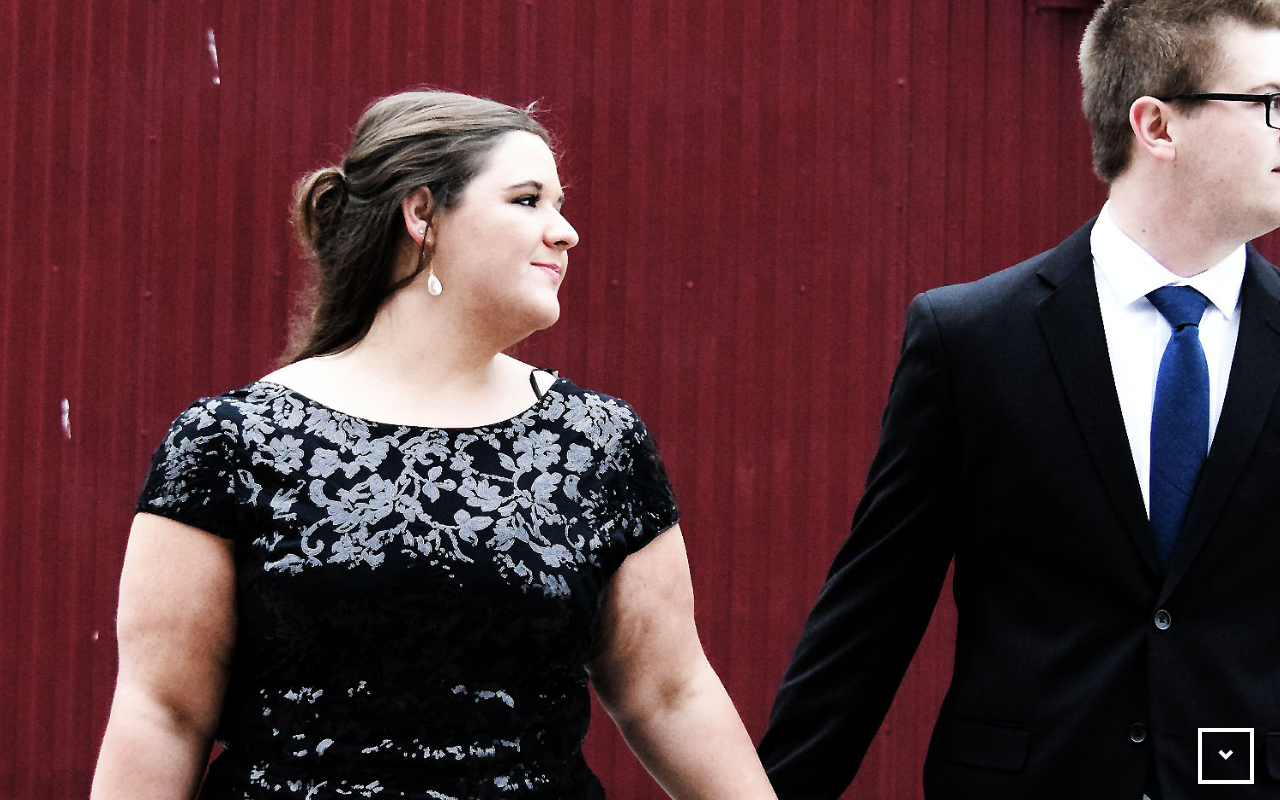
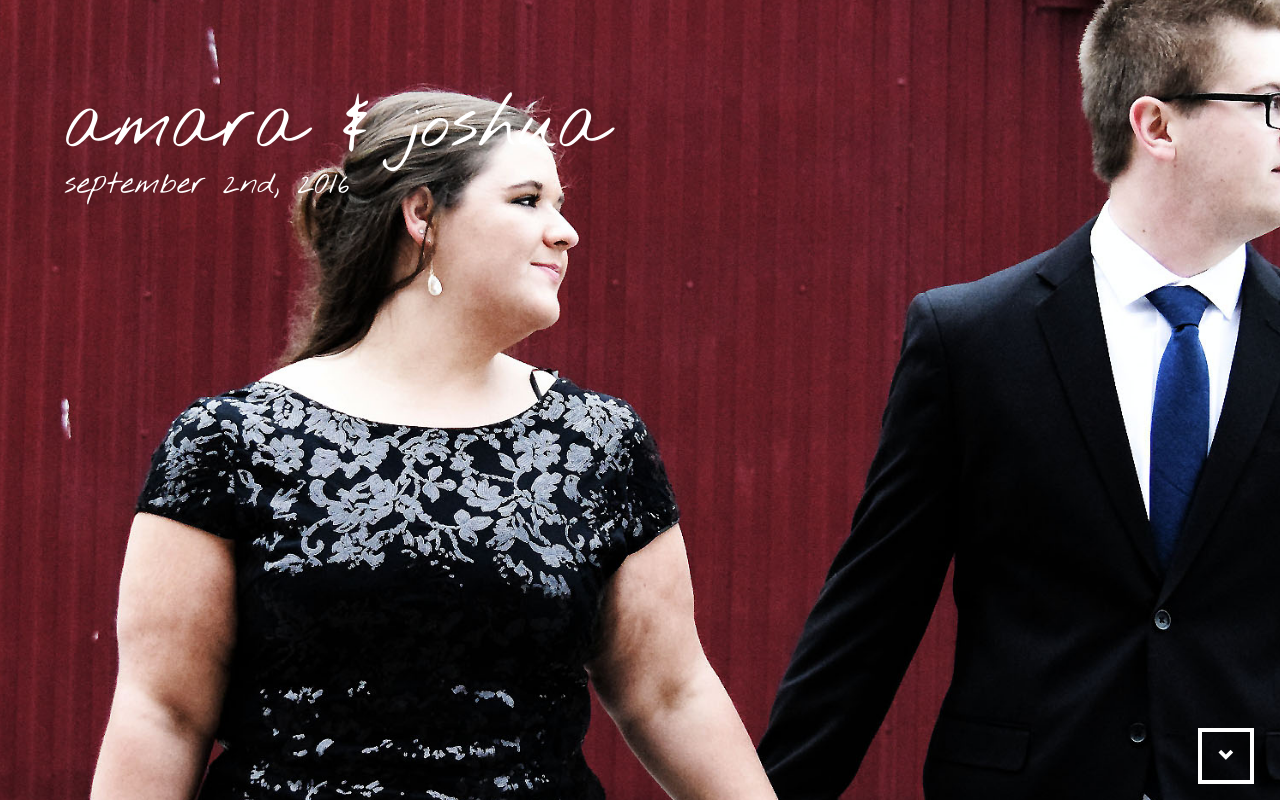
Before and after one commit to jevenson/joshandamara, an Angular app: page / in a window 1280 px wide. Built offline with nearby package versions, Linux system fonts and the light colour scheme.

Commit message:
hero text

```diff
--- a/src/app/app.component.html
+++ b/src/app/app.component.html
@@ -1,17 +1,22 @@
 <parallax-list>
     <parallax-group backgroundClass="hero" identifier="hero">
+        <div class="hero-container">
+            <h1>amara &amp; joshua</h1>
+            <hr/>
+            <h2>september 2nd, 2016</h2>
+        </div>
     </parallax-group>
     <parallax-group identifier="two">
-        <div class="title" (click)="onNextClick('four')">T W O</div>
+        <h1 class="title">T W O</h1>
     </parallax-group>
     <parallax-group backgroundClass="background1" identifier="three">
     </parallax-group>
     <parallax-group  identifier="four">
-        <div class="title">F O U R</div>
+        <h1 class="title">F O U R</h1>
     </parallax-group>
     <parallax-group backgroundClass="background2" identifier="five">
     </parallax-group>
     <parallax-group identifier="six">
-        <div class="title">S I X</div>
+        <h1 class="title">S I X</h1>
     </parallax-group>
 </parallax-list>
--- a/src/app/app.component.less
+++ b/src/app/app.component.less
@@ -11,3 +11,47 @@
     -webkit-text-stroke-color: black;
     font-weight: bolder;
 }
+
+.hero-container {
+    width: 100%;
+    text-align: center;
+    margin-top: 20vh;
+
+    h1 {
+        margin: 0;
+        font-size: 6vh;
+    }
+
+    hr {
+        width: 75vw;
+        border-color: black;
+    }
+
+    h2 {
+        margin: 0;
+        font-size: 4vh;
+    }
+
+    @media (orientation: landscape) {
+        margin-left: 5vw;
+        margin-top: 7vh;
+        color: white;
+        text-align: left;
+
+        @media (max-width: 1660px) {
+            margin-top: 11vh;
+        }
+
+        h1 {
+            font-size: 9vh;
+
+            @media (max-width: 680px) {
+                font-size: 7vh;
+            }
+        }
+
+        hr {
+            display: none;
+        }
+    }
+}
--- a/src/app/parallax/parallax-group.component.ts
+++ b/src/app/parallax/parallax-group.component.ts
@@ -11,7 +11,8 @@ import { Component, Input } from '@angular/core';
 
             <scroll-nav
                 [aboveTarget]="aboveTarget"
-                [belowTarget]="belowTarget"></scroll-nav>
+                [belowTarget]="belowTarget"
+                [alternate]="!backgroundClass"></scroll-nav>
         </div>
     `,
     styles: [`
--- a/src/app/parallax/scroll-nav.component.ts
+++ b/src/app/parallax/scroll-nav.component.ts
@@ -1,4 +1,4 @@
-import { Component, Input, AfterViewInit } from '@angular/core';
+import { Component, Input } from '@angular/core';
 
 @Component({
     selector: 'scroll-nav',
@@ -6,11 +6,13 @@ import { Component, Input, AfterViewInit } from '@angular/core';
             <span
                 *ngIf="aboveTarget"
                 (click)="onUpClick()"
-                class="scroll-btn scroll-btn-up glyphicon glyphicon-chevron-up"></span>
+                class="scroll-btn scroll-btn-up glyphicon glyphicon-chevron-up"
+                [class.scroll-btn-alt]="alternate"></span>
             <span
                 *ngIf="belowTarget"
                 (click)="onDownClick()"
-                class="scroll-btn scroll-btn-down glyphicon glyphicon-chevron-down"></span>
+                class="scroll-btn scroll-btn-down glyphicon glyphicon-chevron-down"
+                [class.scroll-btn-alt]="alternate"></span>
     `,
     styles: [`
         .scroll-btn {
@@ -45,24 +47,19 @@ import { Component, Input, AfterViewInit } from '@angular/core';
         .scroll-btn-down {
             bottom: 2vh;
         }
+
+        .scroll-btn-alt {
+            color: rgba(0, 0, 0, 0.5);
+            border-color: rgba(0, 0, 0, 0.5);
+            background: transparent;
+        }
     `]
 })
-export class ScrollNavComponent implements AfterViewInit {
+export class ScrollNavComponent {
 
     @Input() public aboveTarget: string = null;
     @Input() public belowTarget: string = null;
-
-    // private aboveOffset: number = 0;
-    // private belowOffset: number = 0;
-
-    public ngAfterViewInit(): void {
-        // var that = this;
-
-        // $(document).ready(function(){
-        //     that.aboveOffset = that.getTargetOffset(that.aboveTarget);
-        //     that.belowOffset = that.getTargetOffset(that.belowTarget);
-        // });
-    }
+    @Input() private alternate: boolean = false;
 
     private getTargetOffset(target: string) {
         let result: number = 0;
--- a/src/index.html
+++ b/src/index.html
@@ -5,6 +5,7 @@
   <title>Joshandamara</title>
   <base href="/">
   <meta content='width=device-width, initial-scale=1.0, maximum-scale=1.0, user-scalable=0' name='viewport' />
+  <link href="https://fonts.googleapis.com/css?family=Nothing+You+Could+Do" rel="stylesheet">
   <link rel="icon" type="image/x-icon" href="favicon.ico">
 </head>
 <body>
--- a/src/styles.less
+++ b/src/styles.less
@@ -1,8 +1,11 @@
 /* You can add global styles to this file, and also import other style files */
+
+/* Transform the body so it utilizes hardware accelleration */
 body {
     transform: translateZ(0);
 }
 
+/* Background Images */
 .hero {
     background-image: url(./assets/bkg1.jpg);
 
@@ -18,3 +21,12 @@ body {
 .background2 {
     background-image: url(./assets/bkg3.jpg);
 }
+
+/* Font Setup */
+h1, h2, h3, h4 {
+    font-family: 'Nothing You Could Do', cursive !important;
+}
+
+p {
+
+}
```
